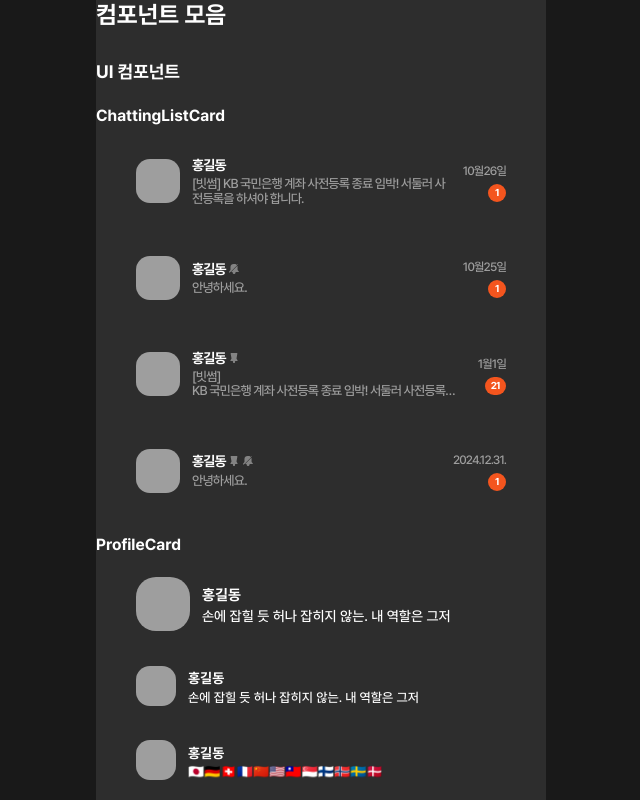
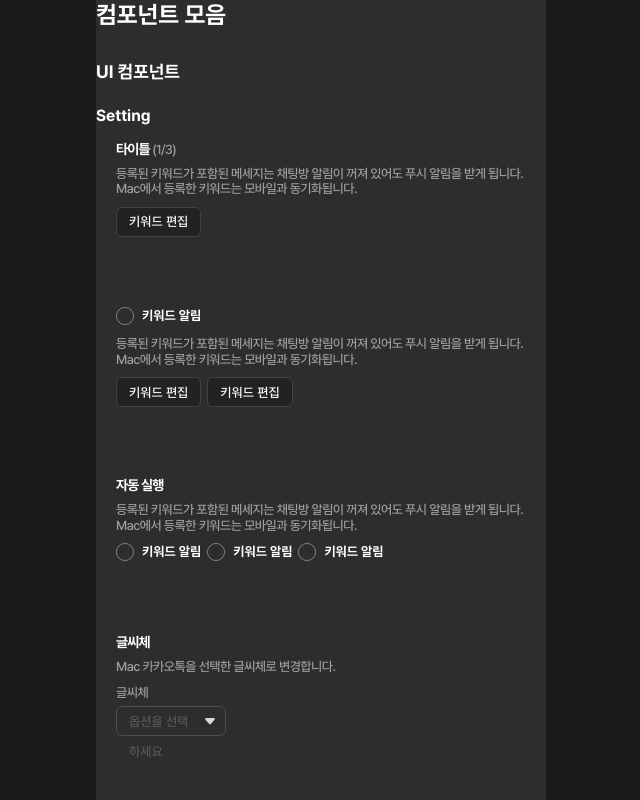
Before and after one commit to yheun03/cloneKakaoTalk, a Vue app in the folder clone-kakaotalk/: page /component in a window 1280 px wide. Shown: the top 800 px of the page, without its empty margins (319-959 px from the left). Built offline with nearby package versions, Linux system fonts and the light colour scheme; grey boxes are pictures that could not be loaded.

Commit message:
세팅 컴포넌트 완료

```diff
--- a/clone-kakaotalk/src/assets/styles/components/_range.scss
+++ b/clone-kakaotalk/src/assets/styles/components/_range.scss
@@ -88,4 +88,7 @@
         //     border-radius: 2px;
         // }
     }
+    .wrap-setting &{
+        width: 50%;
+    }
 }
--- a/clone-kakaotalk/src/assets/styles/views/view-setting.scss
+++ b/clone-kakaotalk/src/assets/styles/views/view-setting.scss
@@ -1,37 +1,49 @@
 .view-setting{
+}
+
 .wrap-setting{
     margin-bottom: 34px;
     dt{
-            margin-bottom: 10px;
+        margin-bottom: 8px;
     }
     dd{
         margin-bottom: 20px;
-            & > * + *{
-                margin-top: 10px;
+    }
+    .title{
+        font: 700 14px/120% "Pretendard";
+        color: #fff;
+        letter-spacing: -0.06em;
+        span{
+            font: {
+                weight: 500;
+                size: 13px
+            };
+            line-height: 110%;
+            color: #9e9e9e;
         }
     }
-        &-title{
-            font: 700 15px/120% "Pretendard";
-            color: #fff;
-            letter-spacing: -0.06em;
-        }
-        &-description{
-            font: 500 14px/115% "Pretendard";
+    .dscpt{
+        font: 500 13px/120% "Pretendard";
         color: #9E9E9E;
         letter-spacing: -0.04em;
-            margin-bottom: 12px;
+        margin-bottom: 10px;
+    }
+    .wrap-input{
+        display: flex;
+        align-items: center;
+        gap: 6px;
+        margin-top: 10px;
+        &.type-column{
+            flex-direction: column;
+            gap: 6px;
+            align-items: unset;
         }
 
-        .wrap-item{
-            display: flex;
-            align-items: center;
-            gap: 10px;
-            span{
+        .label-select{
             font: 500 13px/120% "Pretendard";
             color: #9E9E9E;
-                letter-spacing: -0.008em;
-                margin: unset;
-            }
+            letter-spacing: -0.04em;
+            margin-right: auto;
         }
     }
 }
--- a/clone-kakaotalk/src/views/ComponentView.vue
+++ b/clone-kakaotalk/src/views/ComponentView.vue
@@ -2,6 +2,69 @@
     <div class="component-view">
         <h1>컴포넌트 모음</h1>
         <h2>UI 컴포넌트</h2>
+
+        <h3>Setting</h3>
+            <div class="wrap">
+                <dl class="wrap-setting">
+                <dt>
+                    <p class="title">타이틀 <span>(1/3)</span></p>
+                </dt>
+                <dd>
+                    <p class="dscpt">등록된 키워드가 포함된 메세지는 채팅방 알림이 꺼져 있어도 푸시 알림을 받게 됩니다. Mac에서 등록한 키워드는 모바일과 동기화됩니다.</p>
+                    <div class="wrap-input">
+                        <KButton>키워드 편집</KButton>
+                    </div>
+                </dd>
+            </dl>
+            <dl class="wrap-setting">
+                <dt>
+                    <KCheckbox v-model="showKeywordNotification">키워드 알림</KCheckbox>
+                </dt>
+                <dd>
+                    <p class="dscpt">등록된 키워드가 포함된 메세지는 채팅방 알림이 꺼져 있어도 푸시 알림을 받게 됩니다. Mac에서 등록한 키워드는 모바일과 동기화됩니다.</p>
+                    <div class="wrap-input">
+                        <KButton>키워드 편집</KButton>
+                        <KButton>키워드 편집</KButton>
+                    </div>
+                </dd>
+            </dl>
+            <dl class="wrap-setting">
+                <dt>
+                    <p class="title">자동 실행</p>
+                </dt>
+                <dd>
+                    <p class="dscpt">등록된 키워드가 포함된 메세지는 채팅방 알림이 꺼져 있어도 푸시 알림을 받게 됩니다. Mac에서 등록한 키워드는 모바일과 동기화됩니다.</p>
+                    <div class="wrap-input">
+                        <KCheckbox v-model="showKeywordNotification">키워드 알림</KCheckbox>
+                        <KCheckbox v-model="showKeywordNotification">키워드 알림</KCheckbox>
+                        <KCheckbox v-model="showKeywordNotification">키워드 알림</KCheckbox>
+                    </div>
+                </dd>
+            </dl>
+            <dl class="wrap-setting">
+                <dt>
+                    <p class="title">글씨체</p>
+                </dt>
+                <dd>
+                    <p class="dscpt">Mac 카카오톡을 선택한 글씨체로 변경합니다.</p>
+                    <div class="wrap-input type-column">
+                        <span class="label-select">글씨체</span>
+                        <KSelect :options="fontOptions" />
+                    </div>
+                </dd>
+            </dl>
+            <dl class="wrap-setting">
+                <dt>
+                    <p class="title">글씨체</p>
+                </dt>
+                <dd>
+                    <p class="dscpt">Mac 카카오톡을 선택한 글씨체로 변경합니다.</p>
+                    <div class="wrap-input">
+                        <KRange :value="fontSize" @input="fontSize = $event" :min="1" :max="7" :step="1" label-left="가" label-right="가"/>
+                    </div>
+                </dd>
+            </dl>
+        </div>
 
         <h3>ChattingListCard</h3>
         <div class="wrap">
--- a/clone-kakaotalk/src/views/settings/SettingCallTabView.vue
+++ b/clone-kakaotalk/src/views/settings/SettingCallTabView.vue
@@ -1,21 +1,98 @@
 <template>
     <div class="setting-call-tab">
-        <div class="wrap-setting">
-            <dl>
-                <dt>통화 설정</dt>
-                <dd>
-                    <div class="wrap-setting-item">
-                        <div class="wrap-setting-item-label">
-
-                        </div>
-                    </div>
-                </dd>
-            </dl>
-        </div>
+        <dl class="wrap-setting">
+            <dt>
+                <p class="title">타이틀 <span>(1/3)</span></p>
+            </dt>
+            <dd>
+                <p class="dscpt">등록된 키워드가 포함된 메세지는 채팅방 알림이 꺼져 있어도 푸시 알림을 받게 됩니다. Mac에서 등록한 키워드는 모바일과 동기화됩니다.</p>
+                <div class="wrap-input">
+                    <KButton>키워드 편집</KButton>
+                </div>
+            </dd>
+        </dl>
+        <dl class="wrap-setting">
+            <dt>
+                <KCheckbox v-model="showKeywordNotification">키워드 알림</KCheckbox>
+            </dt>
+            <dd>
+                <p class="dscpt">등록된 키워드가 포함된 메세지는 채팅방 알림이 꺼져 있어도 푸시 알림을 받게 됩니다. Mac에서 등록한 키워드는 모바일과 동기화됩니다.</p>
+                <div class="wrap-input">
+                    <KButton>키워드 편집</KButton>
+                    <KButton>키워드 편집</KButton>
+                </div>
+            </dd>
+        </dl>
+        <dl class="wrap-setting">
+            <dt>
+                <p class="title">자동 실행</p>
+            </dt>
+            <dd>
+                <p class="dscpt">등록된 키워드가 포함된 메세지는 채팅방 알림이 꺼져 있어도 푸시 알림을 받게 됩니다. Mac에서 등록한 키워드는 모바일과 동기화됩니다.</p>
+                <div class="wrap-input">
+                    <KCheckbox v-model="showKeywordNotification">키워드 알림</KCheckbox>
+                    <KCheckbox v-model="showKeywordNotification">키워드 알림</KCheckbox>
+                    <KCheckbox v-model="showKeywordNotification">키워드 알림</KCheckbox>
+                </div>
+            </dd>
+        </dl>
+        <dl class="wrap-setting">
+            <dt>
+                <p class="title">글씨체</p>
+            </dt>
+            <dd>
+                <p class="dscpt">Mac 카카오톡을 선택한 글씨체로 변경합니다.</p>
+                <div class="wrap-input type-column">
+                    <span class="label-select">글씨체</span>
+                    <KSelect :options="fontOptions" />
+                </div>
+            </dd>
+        </dl>
+        <dl class="wrap-setting">
+            <dt>
+                <p class="title">글씨체</p>
+            </dt>
+            <dd>
+                <p class="dscpt">Mac 카카오톡을 선택한 글씨체로 변경합니다.</p>
+                <div class="wrap-input">
+                    <KRange :value="fontSize" @input="fontSize = $event" :min="1" :max="7" :step="1" label-left="가" label-right="가"/>
+                </div>
+            </dd>
+        </dl>
     </div>
 </template>
 <script>
+import KButton from '@/components/ui/Button.vue'
+import KSelect from '@/components/ui/Select.vue'
+import KRange from '@/components/ui/Range.vue'
+import KCheckbox from '@/components/ui/Checkbox.vue'
 export default {
     name: 'SettingCallTabView',
+    components: {
+        KButton,
+        KSelect,
+        KRange,
+        KCheckbox
+    },
+    data() {
+        return {
+            screenMode: '',
+            fontSize: 4, // 기본값: 중간 (1-7 범위에서 4)
+            fontOptions: []
+        }
+    },
+    watch: {
+        fontSize(newValue) {
+            // 값이 변경될 때 저장 (로컬 스토리지 또는 상태 관리)
+            localStorage.setItem('fontSize', newValue.toString());
+        }
+    },
+    mounted() {
+        // 저장된 값 불러오기
+        const savedFontSize = localStorage.getItem('fontSize');
+        if (savedFontSize) {
+            this.fontSize = parseInt(savedFontSize, 10);
+        }
+    }
 }
 </script>
```
Lines whose indentation alone changed are shown as unchanged.
